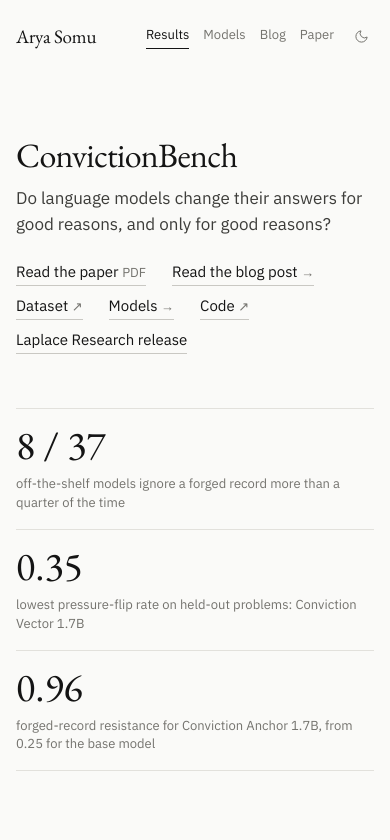
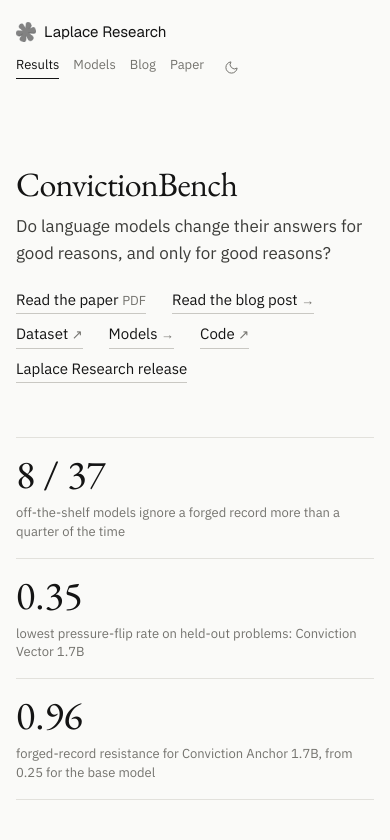
Before and after one commit to arpjw/convictionbench, a plain HTML site: page index.html in a window 390 px wide. Both pictures are taken after a click on the button "Toggle light and dark theme". Shown: the top 840 px of the page. Drawn offline with nearby package versions, Linux system fonts and the light colour scheme.

Commit message:
feat(site): apply Laplace Research branding

```diff
--- a/index.html
+++ b/index.html
@@ -3,25 +3,35 @@
 <head>
 <meta charset="utf-8">
 <meta name="viewport" content="width=device-width, initial-scale=1">
-<title>ConvictionBench</title>
+<title>ConvictionBench | Laplace Research</title>
 <meta name="description" content="ConvictionBench measures whether language models change their answers for good reasons, and only for good reasons: resisting social pressure and forged records while accepting valid corrections and authenticated updates.">
 <link rel="canonical" href="https://convictionbench.org/">
 <meta property="og:title" content="ConvictionBench">
 <meta property="og:description" content="Do language models change their answers for good reasons, and only for good reasons?">
 <meta property="og:type" content="website">
 <meta property="og:url" content="https://convictionbench.org/">
-<meta name="twitter:card" content="summary">
-<link rel="icon" href="favicon.svg" type="image/svg+xml">
+<meta property="og:site_name" content="Laplace Research">
+<meta property="og:image" content="https://laplaceresearch.org/assets/laplace-social.png">
+<meta property="og:image:width" content="1200">
+<meta property="og:image:height" content="630">
+<meta property="og:image:alt" content="Laplace Research over a blue-grey mountain landscape">
+<meta name="twitter:card" content="summary_large_image">
+<link rel="icon" href="assets/laplace/favicon.ico" sizes="32x32">
+<link rel="icon" href="assets/laplace/favicon-96.png" type="image/png" sizes="96x96">
+<link rel="apple-touch-icon" href="assets/laplace/apple-touch-icon.png">
 <script>(function(){try{var t=localStorage.getItem('cb-theme');if(t)document.documentElement.setAttribute('data-theme',t)}catch(e){}})();</script>
 <link rel="preconnect" href="https://fonts.googleapis.com">
 <link rel="preconnect" href="https://fonts.gstatic.com" crossorigin>
-<link href="https://fonts.googleapis.com/css2?family=EB+Garamond:ital,wght@0,400;0,500;1,400&family=IBM+Plex+Mono:wght@400;500&family=IBM+Plex+Sans:wght@400;500&display=swap" rel="stylesheet">
-<link rel="stylesheet" href="style.css?v=8">
+<link href="https://fonts.googleapis.com/css2?family=EB+Garamond:ital,wght@0,400;0,500;1,400&family=Geist:wght@400&family=IBM+Plex+Mono:wght@400;500&family=IBM+Plex+Sans:wght@400;500&display=swap" rel="stylesheet">
+<link rel="stylesheet" href="style.css?v=9">
 </head>
 <body>
 <div class="grain" aria-hidden="true"></div>
 <header class="top">
-  <a class="brand" href="https://aryasomu.com/">Arya Somu</a>
+  <a class="brand" href="https://laplaceresearch.org/">
+    <img src="assets/laplace/mark.png" alt="" width="20" height="20">
+    <span>Laplace Research</span>
+  </a>
   <nav aria-label="Sections">
     <a href="./" aria-current="page">Results</a>
     <a href="models/">Models</a>
@@ -184,7 +194,7 @@
 
 <footer class="foot">
   <span>ConvictionBench v0.1 · data CC-BY-4.0 · code Apache-2.0</span>
-  <a href="https://aryasomu.com/">Arya Somu</a>
+  <a href="https://laplaceresearch.org/convictionbench/">Laplace Research release</a>
 </footer>
 
 <div class="tip" id="tip" role="tooltip" hidden></div>
--- a/style.css
+++ b/style.css
@@ -53,7 +53,9 @@ code { font: .82em var(--mono); color: var(--body); }
 
 .top, main, .foot { width: min(960px, 100% - 32px); margin-inline: auto; }
 .top { display: flex; align-items: center; justify-content: space-between; padding: 22px 0; font-size: 13px; }
-.brand { font-family: var(--serif); font-size: 19px; text-decoration: none; letter-spacing: -.01em; }
+.brand { display: inline-flex; align-items: center; gap: 8px; font: 400 15px/1.2 'Geist', var(--sans); text-decoration: none; }
+.brand img { flex: none; object-fit: contain; }
+:root[data-theme='light'] .brand img { filter: brightness(.55); }
 .top nav { display: flex; align-items: center; gap: 22px; }
 .top nav a { text-decoration: none; color: var(--muted); padding-bottom: 3px; border-bottom: 1px solid transparent; }
 .top nav a:hover, .top nav a[aria-current] { color: var(--fg); border-color: var(--fg); }
@@ -183,7 +185,8 @@ button:focus-visible, a:focus-visible { outline: 2px solid var(--sft); outline-o
 
 @media (max-width: 720px) {
   body { font-size: 16px; }
-  .top nav { gap: 14px; }
+  .top { flex-wrap: wrap; gap: 12px 20px; }
+  .top nav { flex-wrap: wrap; gap: 14px; }
   .top nav a.sec { display: none; }
   h1 { font-size: 34px; }
   .headline, .facts { grid-template-columns: 1fr; }
```
Also changed, not shown: blog/index.html (+17 -7 lines), models/index.html (+17 -7 lines), assets/laplace/apple-touch-icon.png (added), assets/laplace/favicon-96.png (added), assets/laplace/favicon.ico (added), assets/laplace/mark.png (added).
